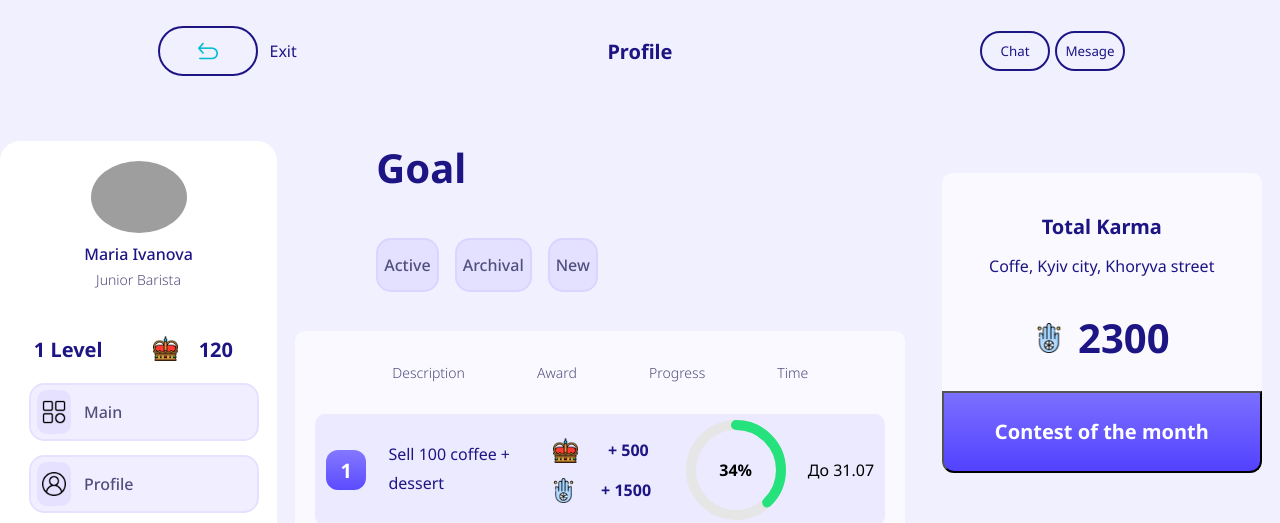
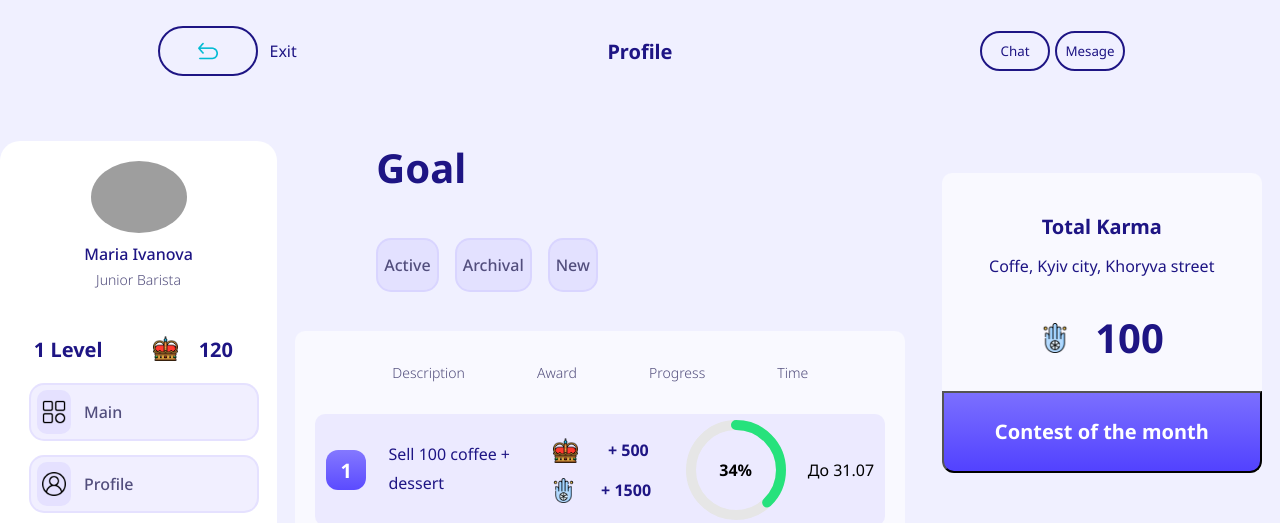
Before and after one commit to GennadiiLazovskii/corporateCaffeApp, a React (Vite) app: page / in a window 1280 px wide. Shown: the top 523 px of the page. Built offline with nearby package versions, Linux system fonts and the light colour scheme; data requests are answered from the project's data file; grey boxes are pictures that could not be loaded.

Commit message:
Add data user for UserTotalKarma

```diff
--- a/src/components/mainScreenProfile/MainScreanProfile.jsx
+++ b/src/components/mainScreenProfile/MainScreanProfile.jsx
@@ -1,6 +1,5 @@
 import styles from './MainScreanProfile.module.scss';
 import UserAchievements from './userAchievements/UserAchievements';
-import ProfileCard from './profileCard/ProfileCard';
 import UserGoal from './userGoal/UserGoal';
 import UserTotalKarma from './userTotalKarma/UserTotalKarma';
 import UserWishes from './userWishes/UserWishes';
@@ -10,7 +9,7 @@ import { modalReducer } from '../reducers/modalReducer';
 import { useReducer } from 'react'
 import { showContestMonth, showDescrActiveTask, hideModal } from '../actions/modalActions';
 
-const MainScreanProfile = () => {
+const MainScreanProfile = ({users}) => {
 
     const initialState = {
         openContestMonth: false,
@@ -34,13 +33,12 @@ const MainScreanProfile = () => {
 
     return (
         <div className={styles.mainScreanProfile}>
-            {/* <ProfileCard/> */}
             <div className={styles.mainScreanProfileCenter}>
                 <UserGoal />
                 <UserAchievements handleShowDescrActiveTask={handleShowDescrActiveTask} />
             </div>
             <div className={styles.mainScreanProfileRight}>
-                <UserTotalKarma handleShowContestMonth={handleShowContestMonth} />
+                <UserTotalKarma handleShowContestMonth={handleShowContestMonth} users={users} />
                 <UserWishes />
             </div>
             {state.openContestMonth && (
--- a/src/components/mainScreenProfile/userTotalKarma/UserTotalKarma.jsx
+++ b/src/components/mainScreenProfile/userTotalKarma/UserTotalKarma.jsx
@@ -1,9 +1,11 @@
 import styles from './UserTotalKarma.module.scss';
 import Karma from '../../../img/user/karma.png';
 
-const UserTotalKarma = ({ handleShowContestMonth }) => {
+const UserTotalKarma = ({ handleShowContestMonth, users }) => {
     return (
-        <div className={styles.userTotalKarma}>
+        <>
+            {users.map(user => (
+                <div className={styles.userTotalKarma} key={user.id}>
                     <div className={styles.userTotalKarmaHead}>
                         <p>Total Karma</p>
                     </div>
@@ -12,12 +14,14 @@ const UserTotalKarma = ({ handleShowContestMonth }) => {
                     </div>
                     <div className={styles.userTotalKarmaItem}>
                         <img src={Karma} alt="Karma" />
-                <p>2300</p>
+                        <p>{user.karma.totalKarma}</p>
                     </div>
                     <div className={styles.userTotalKarmaBtn}>
                         <button onClick={handleShowContestMonth}>Сontest of the month</button>
                     </div>
                 </div>
+            ))}
+        </>
     );
 };
 
--- a/src/pages/App/App.jsx
+++ b/src/pages/App/App.jsx
@@ -29,7 +29,7 @@ const App = () => {
             <div className={styles.profileCard}>
                 <ProfileCard users={user} />
                 <Routes>
-                    <Route path="/" element={<MainScreanProfile />} />
+                    <Route path="/" element={<MainScreanProfile users={user}/>} />
                     <Route path="/profile" element={<UserProfileScreean />} />
                     <Route path="/library" element={<MainLibrary />} />
                     <Route path="/library/description" element={<ItemLibraryDescr/>} />
```
Lines whose indentation alone changed are shown as unchanged.
